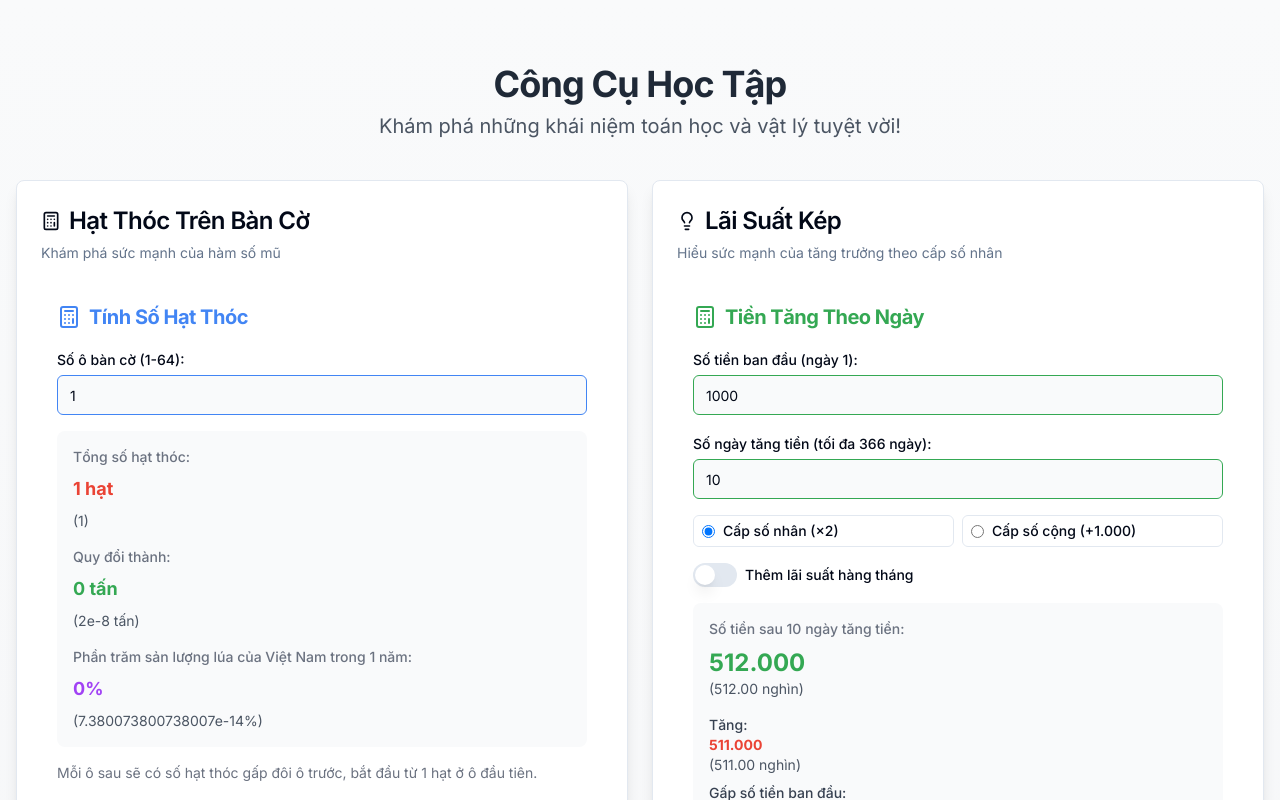
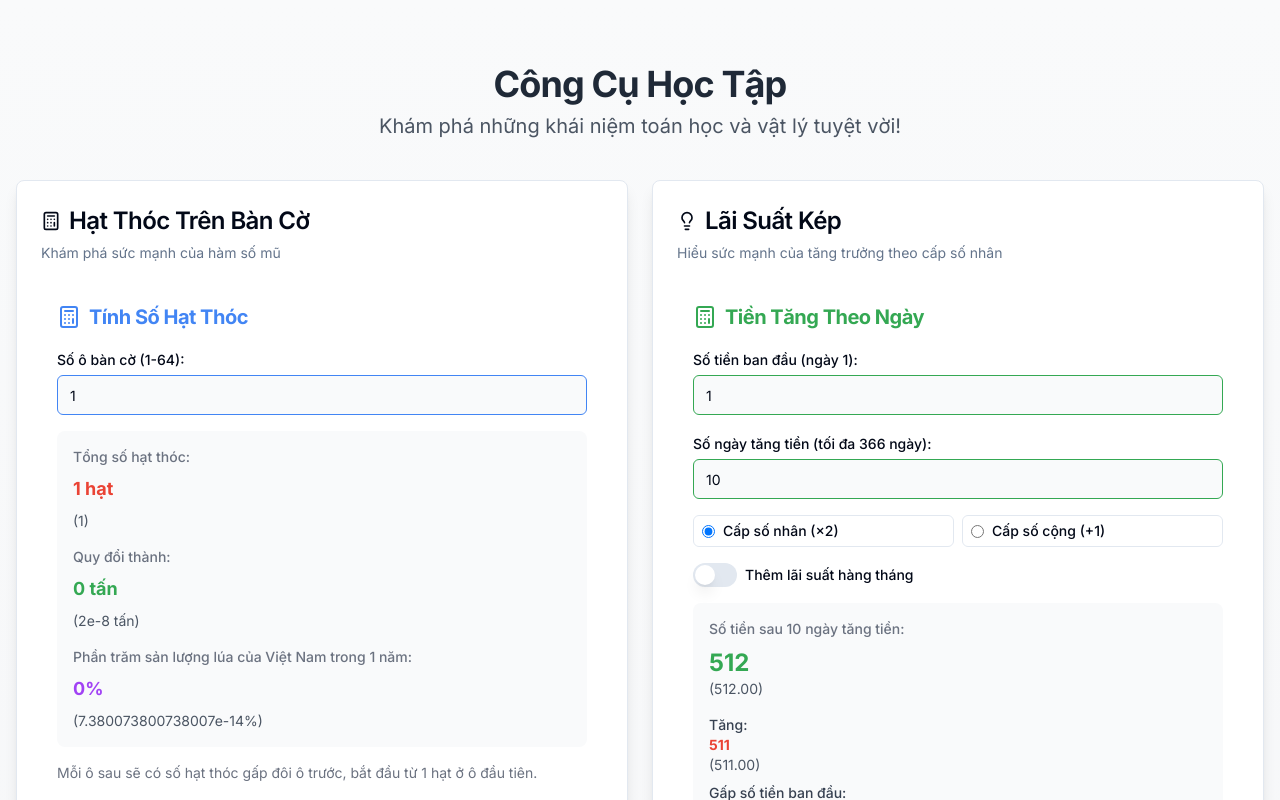
Before and after one commit to hoangduytn1703/grain-galaxy-explorer, a React (Vite) app: page / in a window 1280 px wide. Shown: the top 800 px of the page. Built offline with nearby package versions, Linux system fonts and the light colour scheme.

Commit message:
Fix: Set initial amount min to 1
Set the minimum value for the initial amount input to 1.

```diff
--- a/src/components/CompoundInterestCalculator.tsx
+++ b/src/components/CompoundInterestCalculator.tsx
@@ -1,3 +1,4 @@
+
 import React, { useState, useEffect } from "react";
 import { Input } from "@/components/ui/input";
 import { Label } from "@/components/ui/label";
@@ -8,7 +9,7 @@ import { Alert, AlertDescription } from "@/components/ui/alert";
 import { Tabs, TabsContent, TabsList, TabsTrigger } from "@/components/ui/tabs";
 
 const CompoundInterestCalculator = () => {
-  const [initialAmount, setInitialAmount] = useState<number>(1000);
+  const [initialAmount, setInitialAmount] = useState<number>(1);
   const [days, setDays] = useState<number>(10);
   const [growthType, setGrowthType] = useState<"exponential" | "arithmetic">("exponential");
   const [useInterestRate, setUseInterestRate] = useState<boolean>(false);
@@ -18,8 +19,8 @@ const CompoundInterestCalculator = () => {
   const [error, setError] = useState<string>("");
 
   useEffect(() => {
-    if (initialAmount < 500) {
-      setError("Số tiền ban đầu phải từ 500 đồng trở lên");
+    if (initialAmount < 1) {
+      setError("Số tiền ban đầu phải từ 1 đồng trở lên");
       return;
     } else {
       setError("");
```
